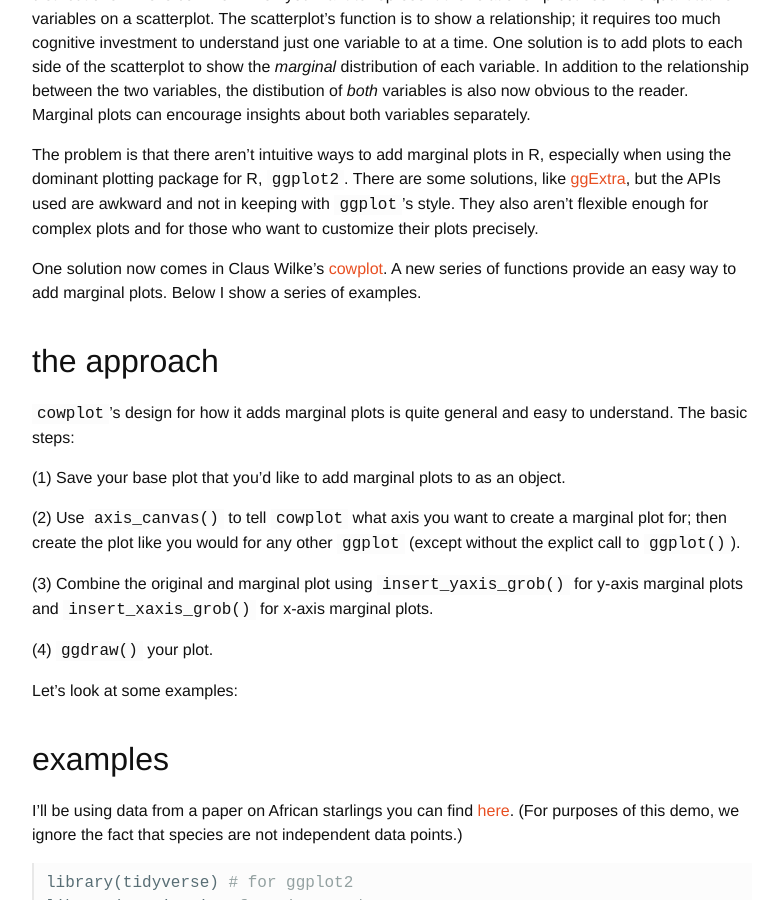
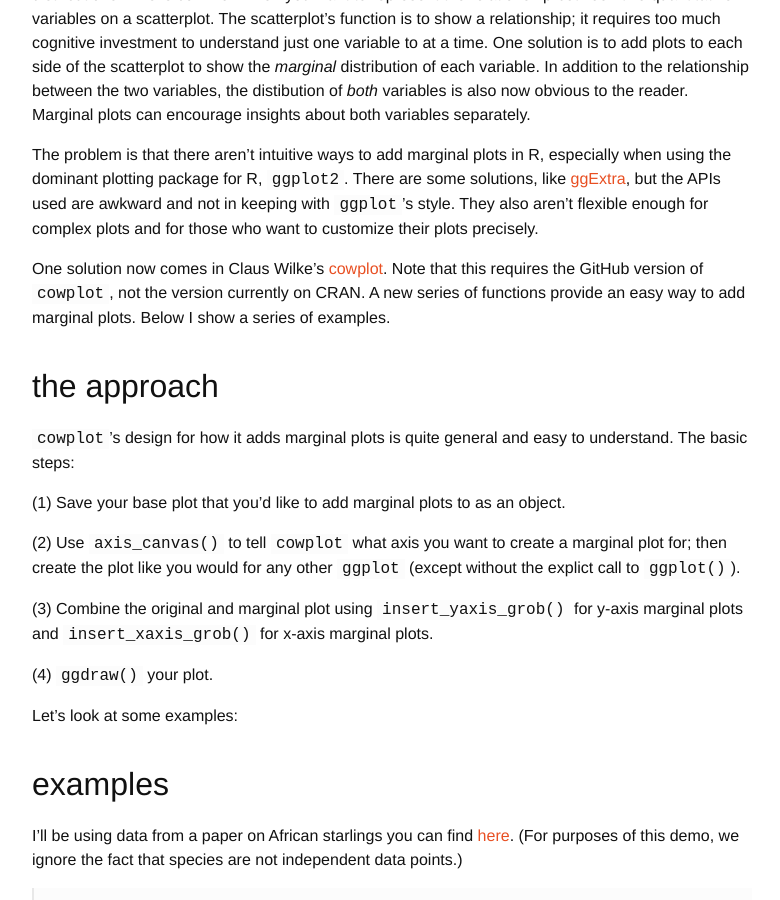
Before and after one commit to lukereding/nonstandard_deviations, a Jekyll site: the page built from _posts/2017-08-19-cowmarg.md, in a window 1280 px wide and 900 px high, scrolled down 419 px. Shown: the whole window, without its empty margins (248-1028 px from the left). Built offline with Jekyll 4.4.1, drawn with Linux system fonts in a browser that asks for light colours.

Commit message:
clarify version

```diff
--- a/_posts/2017-08-19-cowmarg.md
+++ b/_posts/2017-08-19-cowmarg.md
@@ -14,7 +14,7 @@ One easy way to get yourself in the habit of viewing a dataset in multiple ways
 
 The problem is that there aren't intuitive ways to add marginal plots in R, especially when using the dominant plotting package for R, `ggplot2`. There are some solutions, like [ggExtra](https://github.com/daattali/ggExtra), but the APIs used are awkward and not in keeping with `ggplot`'s style. They also aren't flexible enough for complex plots and for those who want to customize their plots precisely.
 
-One solution now comes in Claus Wilke's [cowplot](https://github.com/wilkelab/cowplot). A new series of functions provide an easy way to add marginal plots. Below I show a series of examples.
+One solution now comes in Claus Wilke's [cowplot](https://github.com/wilkelab/cowplot). Note that this requires the GitHub version of `cowplot`, not the version currently on CRAN. A new series of functions provide an easy way to add marginal plots. Below I show a series of examples.
 
 
 
```
